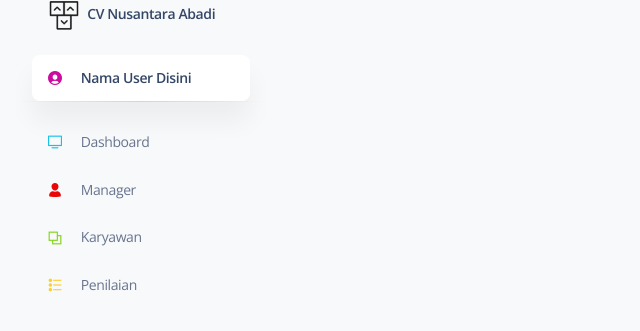
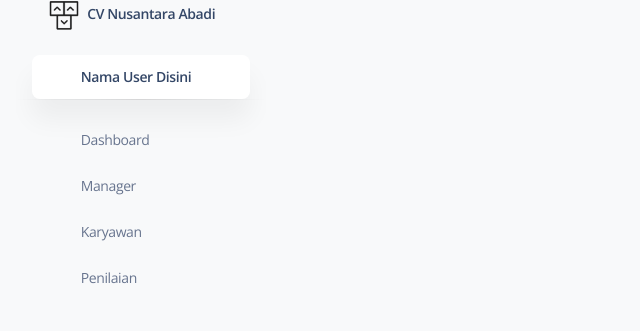
Before and after one commit to catatankuliah-lab/nusantaraabadi, a CodeIgniter 4 app: template app/Views/direktur/template.php in a window 1280 px wide. Shown: the part 41-372 px from the top of the page, without its empty margins (0-640 px from the left). Run offline with PHP 8.4 and a stand-in for CodeIgniter, Linux system fonts and the light colour scheme; the template is opened without the code that fills it, so the values that code supplies are empty; some libraries are stand-ins or nearby versions.

Commit message:
update
update

```diff
--- a/app/Controllers/Manager/PenilaianController.php
+++ b/app/Controllers/Manager/PenilaianController.php
@@ -36,7 +36,6 @@ class PenilaianController extends BaseController
     {
         $query = $this->model->pilih($id);
         $data = ($query->getResult());
-
         return json_encode($data);
     }
 
--- a/app/Models/KaryawanModel.php
+++ b/app/Models/KaryawanModel.php
@@ -9,5 +9,5 @@ class KaryawanModel extends Model
     protected $table = "karyawan";
     protected $primaryKey = "id";
     protected $useAutoIncrement = true;
-    protected $allowedFields = ['nama_lengkap', 'jenis_kelamin','nomor_telepon','tanggal_masuk','posisi'];
+    protected $allowedFields = ['nama_lengkap', 'jenis_kelamin', 'nomor_telepon', 'tanggal_masuk', 'posisi'];
 }
--- a/app/Views/direktur/template.php
+++ b/app/Views/direktur/template.php
@@ -10,7 +10,7 @@
   <!--     Fonts and icons     -->
   <link href="https://fonts.googleapis.com/css?family=Open+Sans:300,400,600,700" rel="stylesheet" />
   <!-- Nucleo Icons -->
-  <link href="<?= base_url('assets/css/nucleo-icons.css') ?>" rel="stylesheet" />
+  <link href="assets/css/nucleo-icons.css') ?>" rel="stylesheet" />
   <link href="<?= base_url('assets/css/nucleo-svg.css') ?>" rel="stylesheet" />
   <!-- Font Awesome Icons -->
   <script src="https://kit.fontawesome.com/42d5adcbca.js" crossorigin="anonymous"></script>
```
